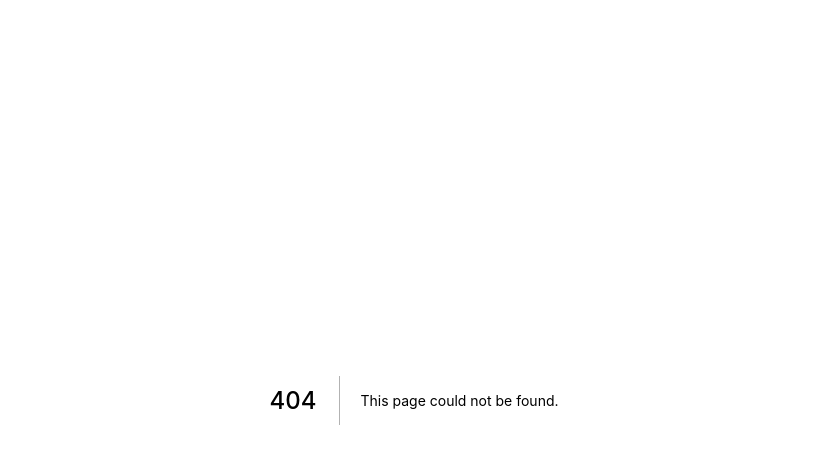
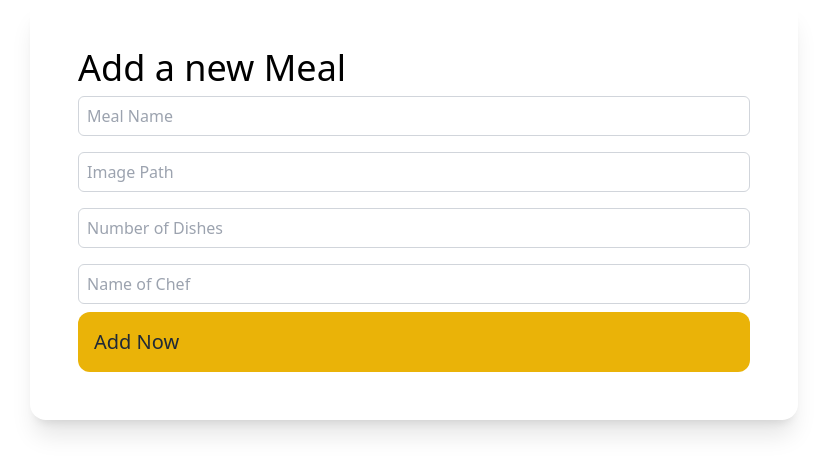
Before and after one commit to genesis-boop/MountainMad2022, a Next.js app in the folder src/: page /new-entry in a window 1280 px wide. Before the commit this address had no page. Shown: the top 474 px of the page, without its empty margins (226-1053 px from the left). Built offline with nearby package versions, Linux system fonts and the light colour scheme.

Commit message:
mongo send

```diff
--- a/src/package.json
+++ b/src/package.json
@@ -13,6 +13,7 @@
   "license": "ISC",
   "dependencies": {
     "autoprefixer": "^10.4.5",
+    "mongodb": "^4.5.0",
     "next": "^12.1.5",
     "postcss": "^8.4.13",
     "react": "^18.1.0",
--- /dev/null
+++ b/src/pages/api/new-entry.js
@@ -0,0 +1,21 @@
+import { MongoClient } from "mongodb";
+
+const handler = async (req, res) => {
+  const DATABASE_NAME = "Grandma";
+  const DATABASE_PASSWORD = "1234567H";
+
+  if (req.method === "POST") {
+    const client = await MongoClient.connect(
+      `mongodb+srv://test:1234@mountain.rpwsn.mongodb.net/Grandma?retryWrites=true&w=majority`
+    );
+    const db = client.db();
+    const mealsCollection = db.collection("recipe");
+    await mealsCollection.insertOne(req.body);
+
+    client.close();
+
+    res.status(201).send({ Message: "Meal inserted" });
+  }
+};
+
+export default handler;
--- a/src/pages/index.js
+++ b/src/pages/index.js
@@ -1,5 +1,6 @@
 import MealList from "../components/MealList";
 const HomePage = () => {
   return <MealList />;
+
 };
 export default HomePage;
--- /dev/null
+++ b/src/pages/new-entry.js
@@ -0,0 +1,91 @@
+import { useRef } from "react";
+import { useRouter } from "next/router";
+const NewMealForm = () => {
+  // use of useRef to capture input value
+  const mealNameInputRef = useRef();
+  const mealImagePathInputRef = useRef();
+  const mealNumberOfDishInputRef = useRef();
+  const chefInputRef = useRef();
+
+  // use of useRouter from next/router to redirect this page to the Homepage
+  const router = useRouter();
+
+  // implementation of newMealHandler function
+  const newMealHandler = async (event) => {
+    event.preventDefault();
+
+    // store meal data in an object
+    const mealData = {
+      name: mealNameInputRef.current.value,
+      image_path: mealImagePathInputRef.current.value,
+      dishes: mealNumberOfDishInputRef.current.value,
+      chef: chefInputRef.current.value,
+    };
+
+    // use of Fetch API to make a request to the new-entry api and get back a response
+    const response = await fetch("/api/new-entry", {
+      method: "POST",
+      body: JSON.stringify(mealData),
+      headers: {
+        "content-Type": "application/json",
+      },
+    });
+
+    // parses JSON response into native JavaScript objects
+    const data = await response.json();
+
+    console.log(data);
+
+    // redirects this page to the Homepage
+    router.replace("/");
+  };
+
+  const INPUT_STYLE =
+    "my-2 p-2 border border-gray-300 focus:ring-2 focus:ring-indigo-300 focus:ring-opacity-50 focus:outline-none w-full h-10 rounded-md";
+
+  return (
+    <div className="flex-col px-12 py-12 max-w-3xl mx-auto shadow-xl rounded-2xl">
+      <h1 className="font-light text-4xl">Add a new Meal </h1>
+      <form onSubmit={newMealHandler}>
+        <input
+          type="text"
+          placeholder="Meal Name"
+          required
+          ref={mealNameInputRef}
+          className={INPUT_STYLE}
+        />
+        <input
+          type="text"
+          placeholder="Image Path"
+          required
+          ref={mealImagePathInputRef}
+          className={INPUT_STYLE}
+        />
+        <input
+          type="number"
+          max="5"
+          min="1"
+          placeholder="Number of Dishes"
+          required
+          ref={mealNumberOfDishInputRef}
+          className={INPUT_STYLE}
+        />
+        <input
+          type="text"
+          placeholder="Name of Chef"
+          required
+          ref={chefInputRef}
+          className={INPUT_STYLE}
+        />
+        <button
+          type="submit"
+          className="bg-yellow-500 text-gray-800 font-medium text-xl inline-flex  w-full items-center px-4 py-4 rounded-xl"
+        >
+          Add Now
+        </button>
+      </form>
+    </div>
+  );
+};
+
+export default NewMealForm;
```
Also changed, not shown: 1 other file (tests, documents, lock files or other folders).
